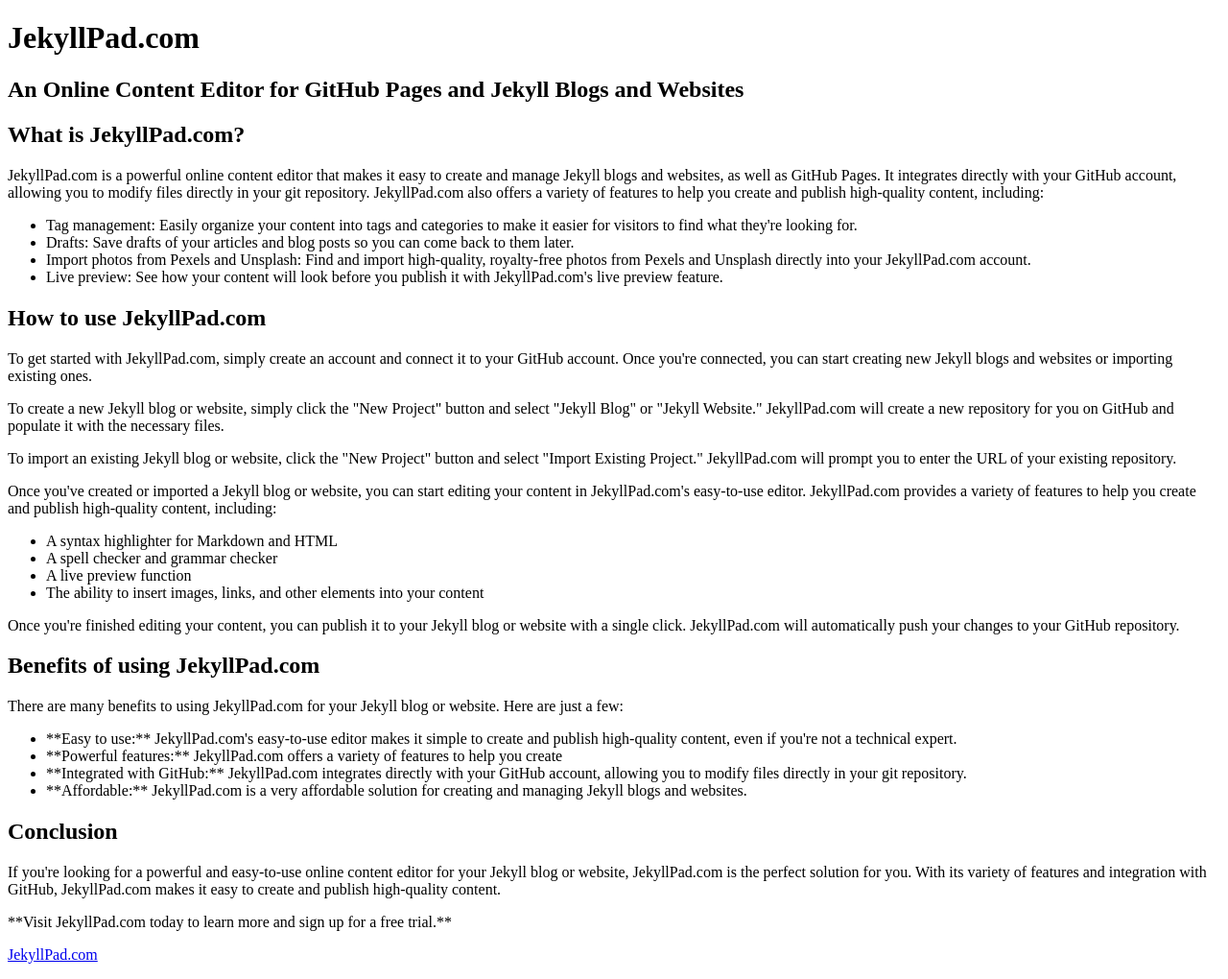
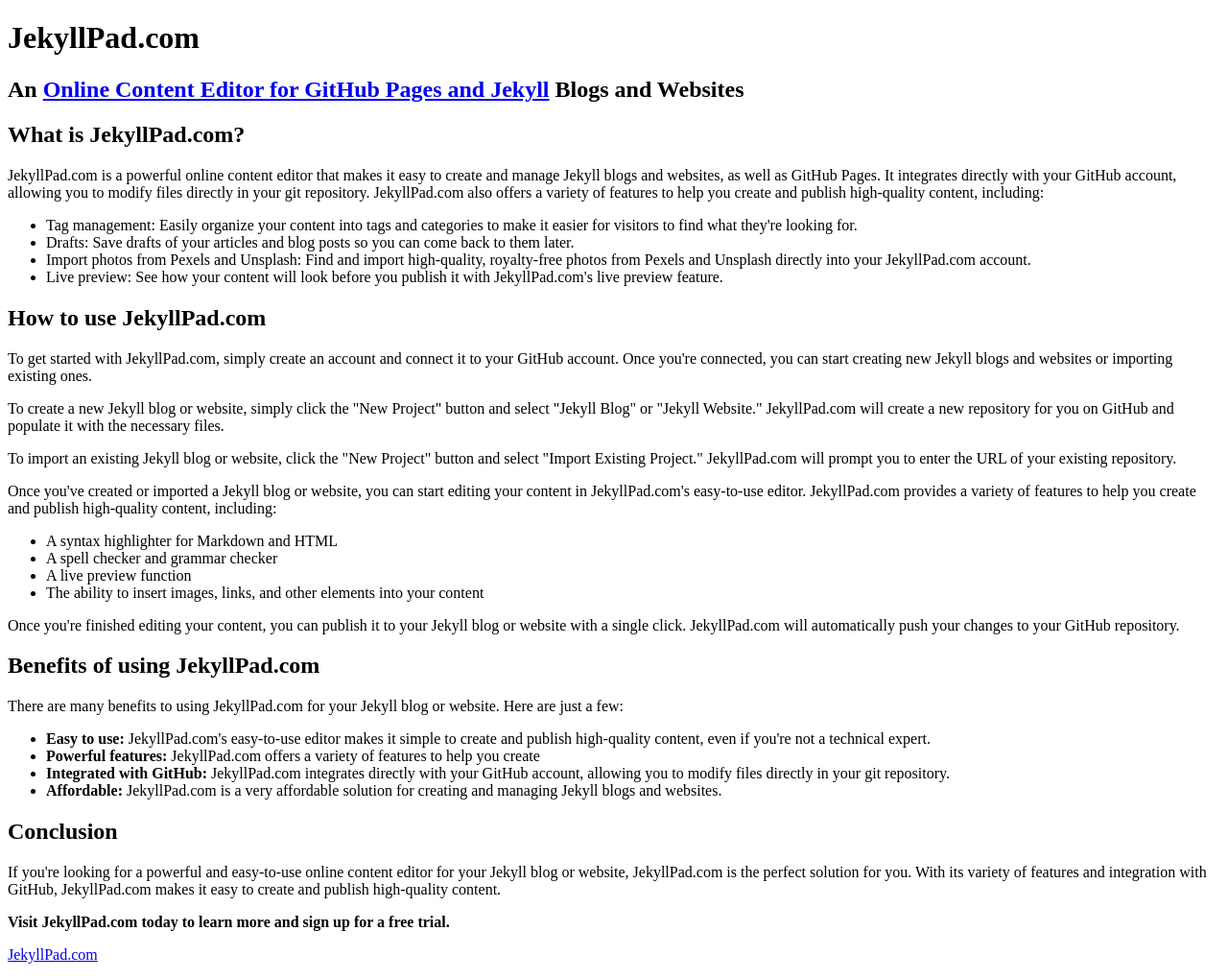
Before and after one commit to JekyllPad/jekyllpad-old-blog, a plain HTML site: page index.html in a window 1280 px wide. Shown: the whole page at 96% size. Drawn offline with Linux system fonts and the light colour scheme.

Commit message:
Update index.html

```diff
--- a/index.html
+++ b/index.html
@@ -10,10 +10,10 @@
 <body>
   <header>
     <h1>JekyllPad.com</h1>
-    <h2>An Online Content Editor for GitHub Pages and Jekyll Blogs and Websites</h2>
+    <h2>An <a href="https://www.jekyllpad.com">Online Content Editor for GitHub Pages and Jekyll</a> Blogs and Websites</h2>
   </header>
 
-  <main>
+  <main style="max-width: '800px'; margin-left: auto; margin-right: auto">
     <h2>What is JekyllPad.com?</h2>
 
     <p>JekyllPad.com is a powerful online content editor that makes it easy to create and manage Jekyll blogs and websites, as well as GitHub Pages. It integrates directly with your GitHub account, allowing you to modify files directly in your git repository. JekyllPad.com also offers a variety of features to help you create and publish high-quality content, including:</p>
@@ -49,17 +49,17 @@
     <p>There are many benefits to using JekyllPad.com for your Jekyll blog or website. Here are just a few:</p>
 
     <ul>
-      <li>**Easy to use:** JekyllPad.com's easy-to-use editor makes it simple to create and publish high-quality content, even if you're not a technical expert.</li>
-      <li>**Powerful features:** JekyllPad.com offers a variety of features to help you create
-      <li>**Integrated with GitHub:** JekyllPad.com integrates directly with your GitHub account, allowing you to modify files directly in your git repository.</li>
-      <li>**Affordable:** JekyllPad.com is a very affordable solution for creating and managing Jekyll blogs and websites.</li>
+      <li><strong>Easy to use:</strong> JekyllPad.com's easy-to-use editor makes it simple to create and publish high-quality content, even if you're not a technical expert.</li>
+      <li><strong>Powerful features:</strong> JekyllPad.com offers a variety of features to help you create
+      <li><strong>Integrated with GitHub:</strong> JekyllPad.com integrates directly with your GitHub account, allowing you to modify files directly in your git repository.</li>
+      <li><strong>Affordable:</strong> JekyllPad.com is a very affordable solution for creating and managing Jekyll blogs and websites.</li>
     </ul>
 
   <h2>Conclusion</h2>
 
   <p>If you're looking for a powerful and easy-to-use online content editor for your Jekyll blog or website, JekyllPad.com is the perfect solution for you. With its variety of features and integration with GitHub, JekyllPad.com makes it easy to create and publish high-quality content.</p>
 
-  <p>**Visit JekyllPad.com today to learn more and sign up for a free trial.**</p>
+  <p><strong>Visit JekyllPad.com today to learn more and sign up for a free trial.</strong></p>
 
   <p><a href="https://www.jekyllpad.com">JekyllPad.com</a></p>
   </main>
```
